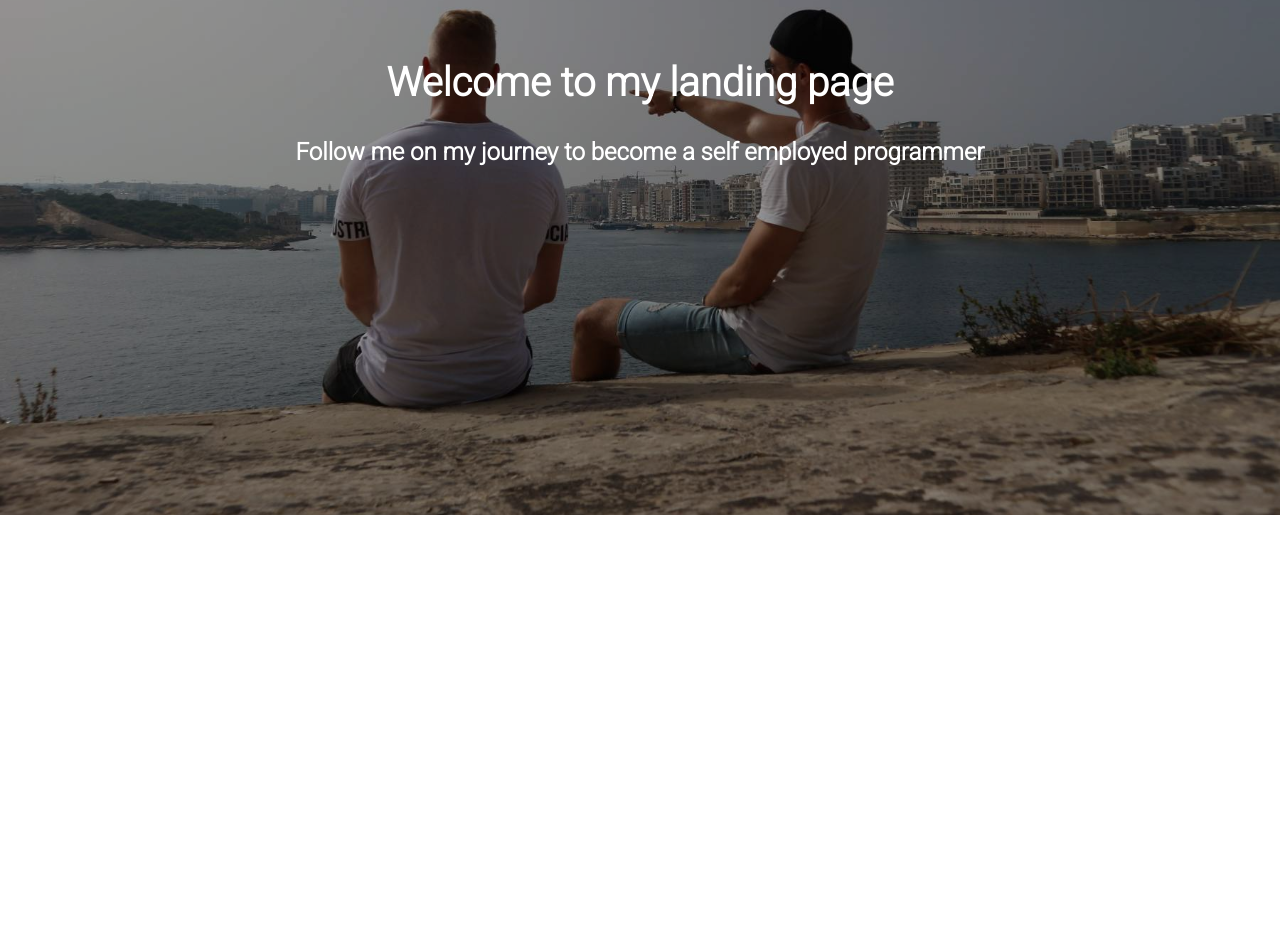
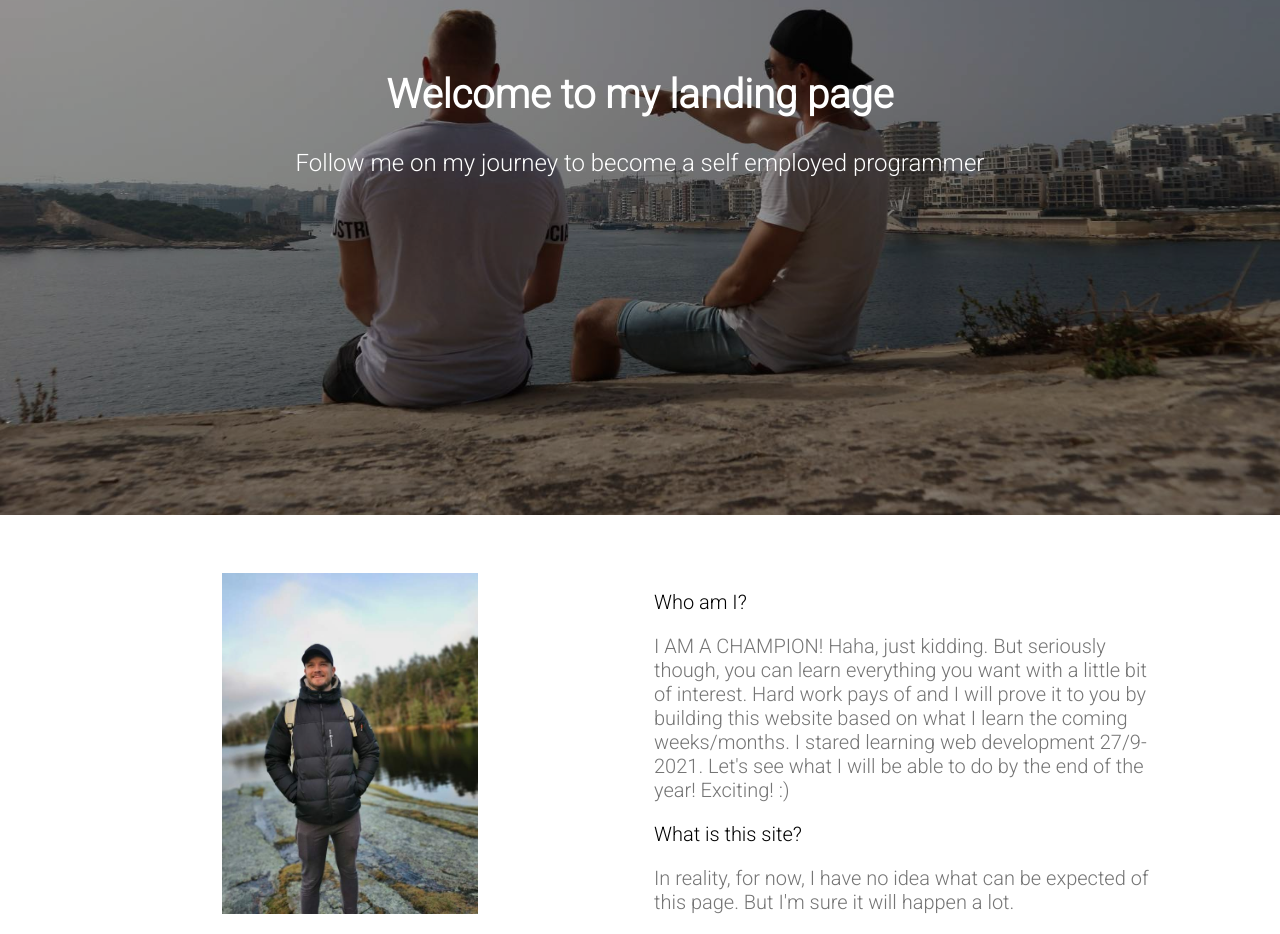
Before and after one commit to viktorlinus/landing-page, a React (Create React App) app: page / in a window 1280 px wide. Shown: the part 280-1214 px from the top of the page. Before the commit the page ends 800 px from the top, so only its background shows below. Built offline with nearby package versions, Linux system fonts and the light colour scheme; a web font is replaced by a local one.

Commit message:
introduction fix

```diff
--- a/src/App.css
+++ b/src/App.css
@@ -1,6 +1,7 @@
 .App {
   text-align: center;
 }
+
 
 body {
   margin: 0;
--- a/src/App.js
+++ b/src/App.js
@@ -1,6 +1,7 @@
 import './App.css';
 import NavBar from './components/NavBar/NavBar';
 import Intro from './components/Intro/Intro';
+import Introduction from './components/Introduction/Introduction';
 import {Routes, Route} from 'react-router-dom';
 import Projects from './Projects'
 
@@ -9,7 +10,12 @@ function App() {
       <div className="App">
         <NavBar className="sticky"/>
         <Routes>
-          <Route path="/" element={<Intro/> } />
+          <Route path="/" element={
+            <main >
+              <Intro/>
+              <Introduction />
+            </main>
+            } />
           <Route path="/landing-page" element={<Intro/> } />
           <Route path="/projects" element={<Projects />} />
           <Route
--- a/src/components/Introduction/Introduction.css
+++ b/src/components/Introduction/Introduction.css
@@ -0,0 +1,88 @@
+.introduction {
+	display: flex;
+	margin-left: auto;
+	margin-right: auto;
+
+}
+
+.bildruta {
+	padding-left: 24px;
+	padding-right: 24px;
+	padding-top: 3rem;
+}
+
+.textruta {
+	padding-left: 24px;
+	padding-right: 24px;
+	text-align: left;
+	padding-top: 3rem;
+	font-size: 20px;
+	margin-right: 20px;
+}
+
+div > .bild {
+	width: 50%;
+}
+
+h4 {
+    margin-bottom: 0.5rem;
+    font-weight: 500;
+    line-height: 1.2;
+}
+
+.text-muted {
+	color: #757575
+}
+
+@media (min-width: 768px){
+	.bildruta {
+    	width: 50%;
+	}
+	.textruta {
+		width: 50%;
+	}
+}
+
+@media (max-width: 768px){
+	.bildruta {
+    	width: 100%;
+    	padding: 0;
+	}
+	.textruta {
+		width: 100%;
+		padding-top: 0;
+	}
+	.introduction {
+		flex-wrap: wrap;
+	}
+}
+
+@media (min-width: 576px) {
+  .container-main {
+    max-width: 540px;
+  }
+}
+
+@media (min-width: 768px) {
+  .container-main {
+    max-width: 720px;
+  }
+}
+
+@media (min-width: 992px) {
+  .container-main {
+    max-width: 960px;
+  }
+}
+
+@media (min-width: 1200px) {
+  .container-main {
+    max-width: 1140px;
+  }
+}
+
+@media (min-width: 1400px) {
+  .container-main {
+    max-width: 1320px;
+  }
+}
--- a/src/components/Introduction/Introduction.js
+++ b/src/components/Introduction/Introduction.js
@@ -0,0 +1,23 @@
+import './Introduction.css';
+import jagglad from '../../jagglad.jpg';
+
+const Introduction = () => {
+	return (
+	    <div className="introduction container-main">
+	    	<div className="bildruta">
+	    		<img className="bild" src={jagglad} alt="pic" />
+	    	</div>
+	    	<div className="textruta">
+	    		<h4>Who am I?</h4>
+	    		<p className="text-muted">I AM A CHAMPION! Haha, just kidding. But seriously though, you can learn everything you want with a little bit of interest.
+	    		Hard work pays of and I will prove it to you by building this website based on what I learn the coming weeks/months.
+	    		I stared learning web development 27/9-2021. Let's see what I will be able to do by the end of the year! Exciting! :)</p>
+	    		<p>What is this site?</p>
+	    		<p className="text-muted">In reality, for now, I have no idea what can be expected of this page. But I'm sure it will happen a lot.</p>
+	    	</div>
+	    </div>
+	);
+}
+
+
+export default Introduction;
```
Also changed, not shown: src/jagglad.jpg (added).
